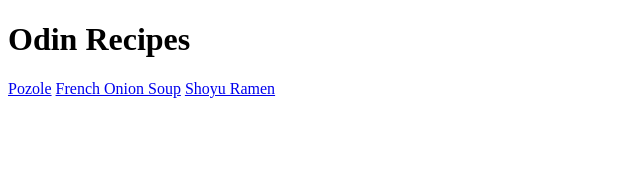
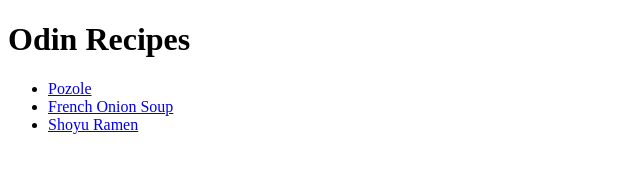
Before and after one commit to carrilloa/odin-recipes, a plain HTML site: page index.html in a window 1280 px wide. Shown: the whole page, without its empty margins (0-640 px from the left). Drawn offline with Linux system fonts and the light colour scheme.

Commit message:
put the links into an unordered list

```diff
--- a/index.html
+++ b/index.html
@@ -6,9 +6,10 @@
     </head>
     <body>
         <h1>Odin Recipes</h1>
-        <a href="recipes/pozole.html">Pozole</a>
-        <a href="recipes/french-onion.html">French Onion Soup</a>
-        <a href="recipes/ramen.html">Shoyu Ramen</a>
+        <ul>
+            <li><a href="recipes/pozole.html">Pozole</a></li>
+            <li><a href="recipes/french-onion.html">French Onion Soup</a></li>
+            <li><a href="recipes/ramen.html">Shoyu Ramen</a></li>
+        </ul>
     </body>
-
 </html>
```
